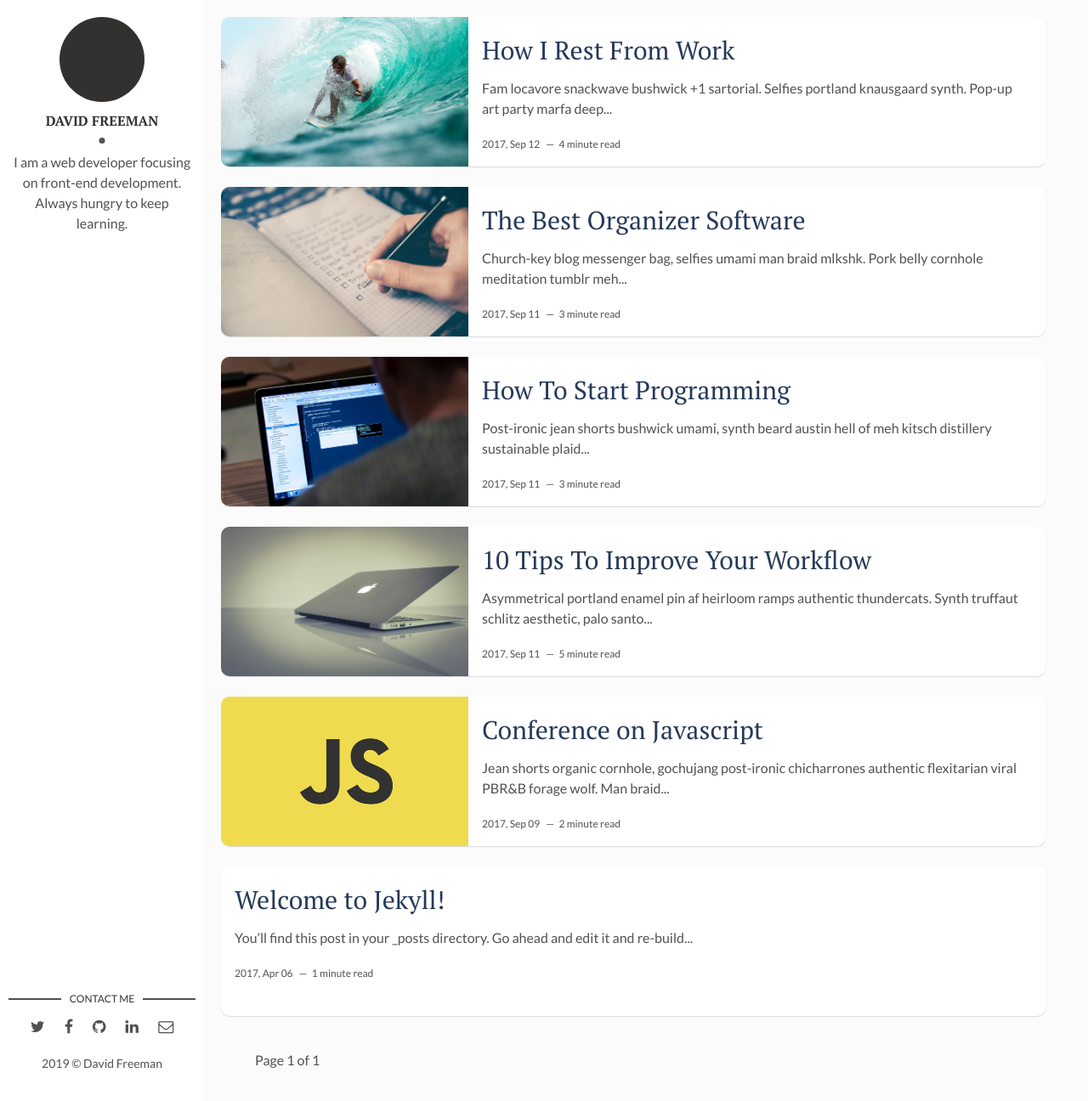
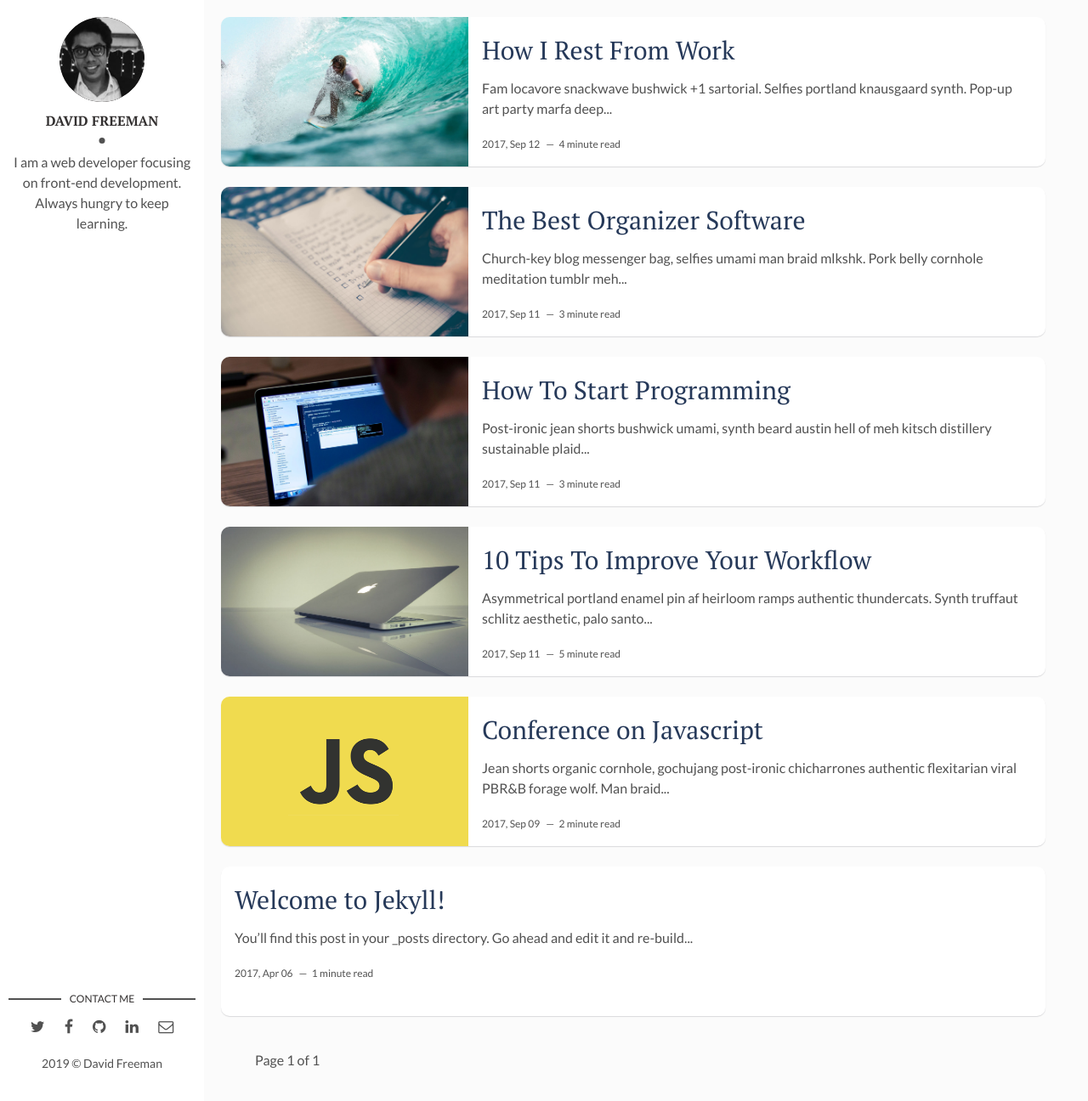
Before and after one commit to AmrMaghraby/amrmaghraby.github.io, a Jekyll site: the page built from index.html, in a window 1280 px wide and 1296 px high. Shown: the whole window at 85% size. Built offline with Jekyll 4.4.1, drawn with Linux system fonts in a browser that asks for light colours; the list of posts is cut into pages by our own code.

Commit message:
Update main.html

```diff
--- a/_layouts/main.html
+++ b/_layouts/main.html
@@ -5,7 +5,9 @@ layout: default
 <aside class="sidebar">
   <header>
     <div class="about">
-      <div class="cover-author-image"> </div>
+      <div class="cover-author-image">
+       <a href="{{site.baseurl}}/"><img src="{{site.baseurl}}/assets/img/{% if site.author-img %}{{site.author-img}}{% endif %}" alt="{{site.author}}"></a>
+      </div>
       <div class="author-name">{{site.author}}</div>
       <p>{{site.about-author}}</p>
     </div>
```
